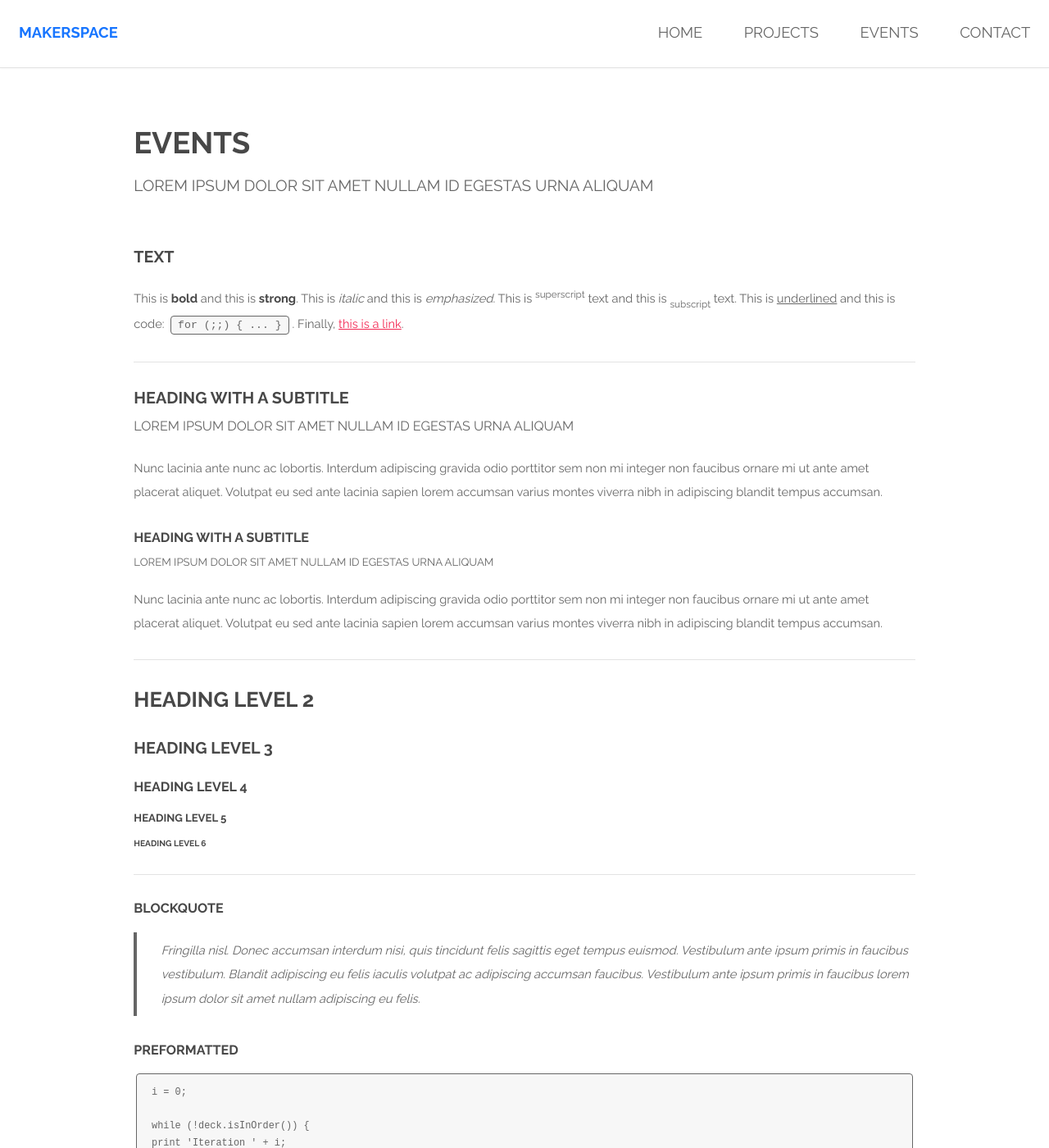
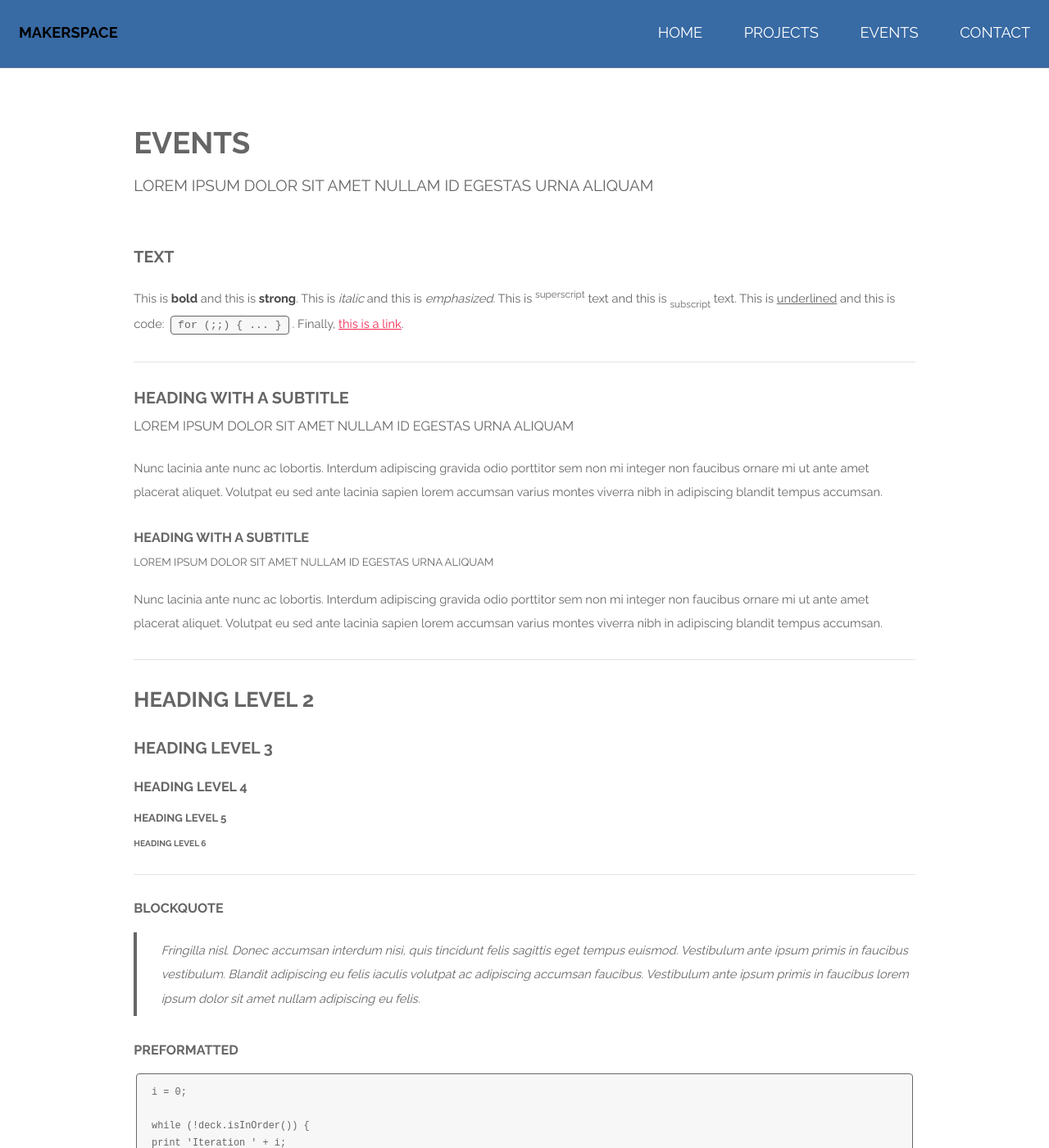
Before and after one commit to OpenSUTD/makerspace, a Jekyll site: the page elements.html, which Jekyll copies as it is, in a window 1280 px wide and 1400 px high. Shown: the whole window at 82% size. Built offline with Jekyll 4.4.1, drawn with Linux system fonts in a browser that asks for light colours.

Commit message:
Update main.css

```diff
--- a/assets/css/main.css
+++ b/assets/css/main.css
@@ -1567,7 +1567,7 @@
 	}
 
 	body {
-		background: #fff;
+		background: #a;
 		padding-top: 6em;
 	}
 
@@ -1671,7 +1671,7 @@
 	}
 
 	h1, h2, h3, h4, h5, h6 {
-		color: #484848;
+		color: #a0;
 		font-weight: 700;
 		line-height: 1em;
 		margin: 0 0 1em 0;
@@ -1680,7 +1680,7 @@
 /*  Makerspace Text Header */
 
 		h1 a, h2 a, h3 a, h4 a, h5 a, h6 a {
-			color: #1775FF;
+			color: #000000;
 			text-decoration: none;
 		}
 
@@ -2784,9 +2784,9 @@
 		}
 
 /* Header */
-
+/*header colour*/
 	#header {
-		background-color: #fff;
+		background-color: #386AA4;
 		border-bottom: solid 1px rgba(144, 144, 144, 0.25);
 		box-shadow: 0px 0.0375em 0.125em 0px rgba(0, 0, 0, 0.05);
 		color: #484848;
@@ -2842,13 +2842,13 @@
 						-webkit-transition: color 0.2s ease-in-out;
 						-ms-transition: color 0.2s ease-in-out;
 						transition: color 0.2s ease-in-out;
-						color: #666;
+						color: #fff;
 						display: inline-block;
-						text-decoration: none;
+						text-decoration: #1775FF;
 					}
 
 						#header nav ul li a:hover {
-							color: #484848;
+							color: #161616;
 						}
 
 					#header nav ul li:first-child {
```
